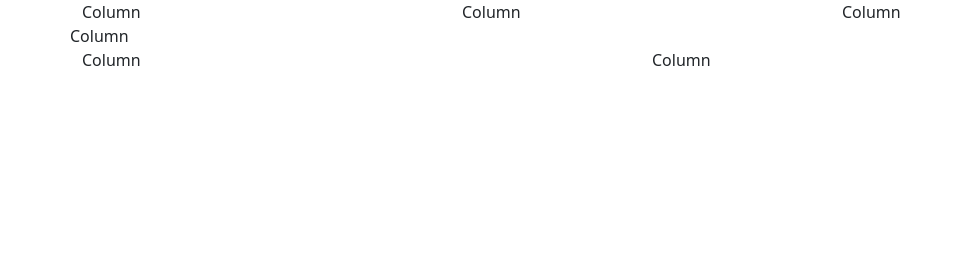
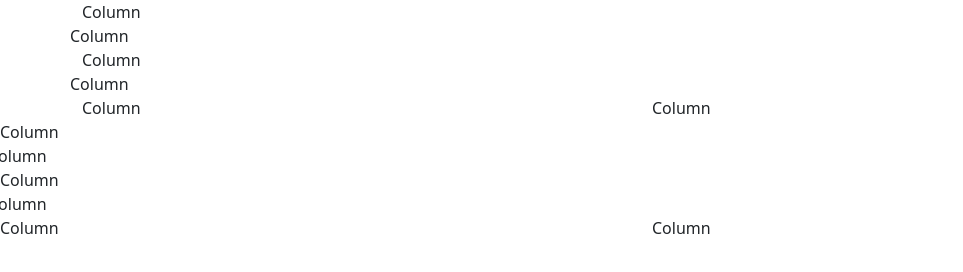
Before and after one commit to palsatyam/bs-5_-, a plain HTML site: page bs-5_#06012023/layout/grid/index.html in a window 1280 px wide. Shown: the whole page, without its empty margins (0-963 px from the left). Drawn offline with nearby package versions, Linux system fonts and the light colour scheme.

Commit message:
Initial Commit #080123

```diff
--- a/bs-5_#06012023/layout/grid/index.html
+++ b/bs-5_#06012023/layout/grid/index.html
@@ -27,7 +27,7 @@
             <div class="col">
                 Column
             </div>
-            <div class="col">
+            <div class="row">
                 Column
             </div>
             <div class="col">
@@ -44,6 +44,27 @@
             </div>
         </div>
     </div>
+
+            <div class="row mt-100px">
+            <div class="col">
+                Column
+            </div>
+            <div class="row">
+                Column
+            </div>
+            <div class="col">
+                Column
+            </div>
+            <div class="row">
+                Column
+            </div>
+            <div class="col">
+                Column
+            </div>
+            <div class="col">
+                Column
+            </div>
+        </div>
 </body>
 
 </html>
```
Also changed, not shown: index.html (deleted, +0 -16 lines).
